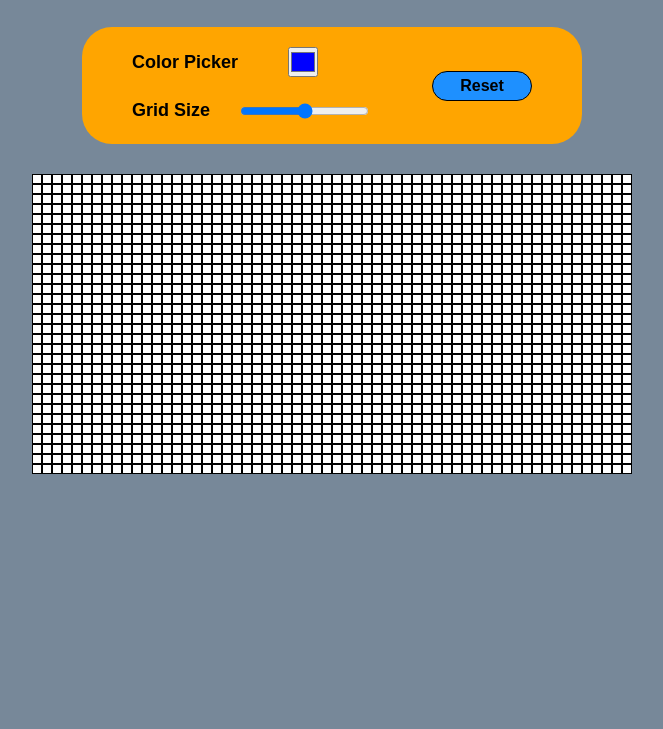
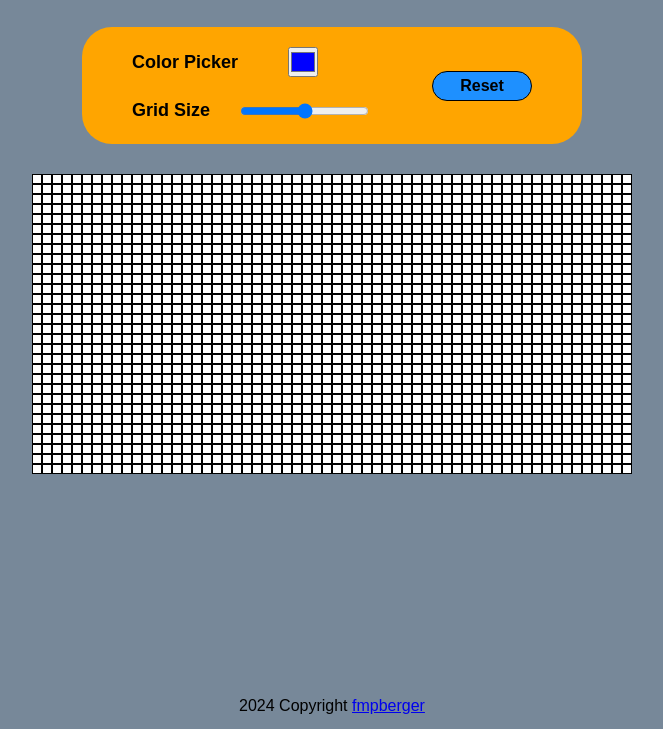
Before and after one commit to fmpberger88/etch-a-sketch, a plain HTML site: page index.html in a window 1280 px wide. Shown: the part 71-800 px from the top of the page, without its empty margins (308-971 px from the left). Drawn offline with Linux system fonts and the light colour scheme.

Commit message:
add README and footer

```diff
--- a/index.html
+++ b/index.html
@@ -26,5 +26,8 @@
 
         </div>
     </div>
+    <footer>
+        <p>2024 Copyright <a href="https://www.fmpberger.com">fmpberger</a></p>
+    </footer>
 </body>
 </html>
--- a/styles.css
+++ b/styles.css
@@ -105,3 +105,10 @@ label {
 .cell:hover {
     background-color: darkred;
 }
+
+footer {
+    display: flex;
+    justify-content: center;
+    align-items: center;
+    margin-top: 200px;
+}
```
Also changed, not shown: README.md (added). Lines whose indentation alone changed are shown as unchanged.
